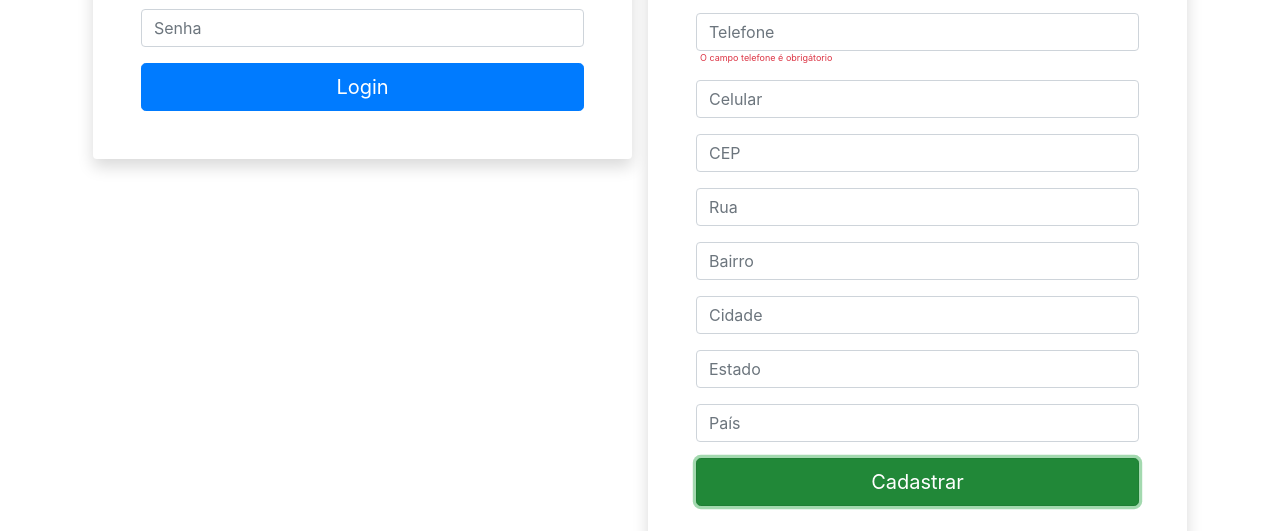
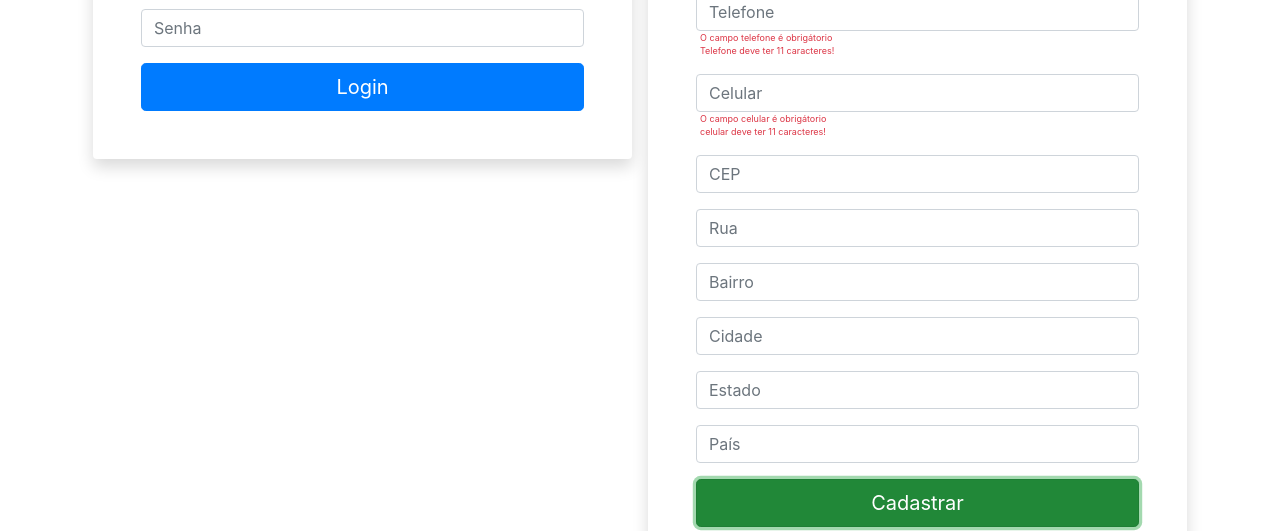
Before and after one commit to matheusilveiraw/provaagrosys, a plain HTML site: page index.html in a window 1280 px wide. Both pictures are taken after a click on the button "Cadastrar". Shown: the part 386-917 px from the top of the page. Drawn offline with nearby package versions, Linux system fonts and the light colour scheme.

```diff
--- a/index.html
+++ b/index.html
@@ -63,7 +63,8 @@
                         <p id="errosTelefone" class="text-danger erro-fonte ml-1"></p>
                     </div>
                     <div class="mb-3">
-                        <input type="number" class="form-control mb-3" id="celular" placeholder="Celular">
+                        <input type="number" class="form-control" id="celular" placeholder="Celular">
+                        <p id="errosCelular" class="text-danger erro-fonte ml-1"></p>
                     </div>
                     <div class="mb-3">
                         <input type="number" class="form-control mb-3" id="cep" placeholder="CEP">
--- a/script.js
+++ b/script.js
@@ -1,7 +1,6 @@
 function validarDadosParaCadastro() {
     // Coletando os valores dos inputs
 
-    let telefone = document.getElementById('telefone').value;
     let celular = document.getElementById('celular').value;
     let cep = document.getElementById('cep').value;
     let rua = document.getElementById('rua').value;
@@ -17,6 +16,7 @@
     validarCPF();
     validarDataNascimento();
     validarTelefone();
+    validarCelular();
 
 
     console.log(dataNascimento);
@@ -192,7 +192,38 @@
     if (telefone.match(apenasNumeros)) {
         errosCpf.push("Não é permitido caracteres especiais e letras no campo telefone.");
     }
+
+    if (telefone.length != 8) {
+        errosTelefone.push("Telefone deve ter 11 caracteres!");
+    }
+
+
     if (errosTelefone.length > 0) {
         document.getElementById('errosTelefone').innerHTML = errosTelefone.join("<br>");
     }
 }
+
+function validarCelular() {
+    let celular = document.getElementById('celular').value;
+    let errosCelular = [];
+    const apenasNumeros = /[^0-9 ]/g;
+
+    document.getElementById('errosCelular').innerHTML = "";
+
+    if (celular === "") {
+        errosCelular.push("O campo celular é obrigátorio");
+    }
+
+    if (celular.match(apenasNumeros)) {
+        errosCpf.push("Não é permitido caracteres especiais e letras no campo celular.");
+    }
+
+    if (celular.length != 8) {
+        errosCelular.push("celular deve ter 11 caracteres!");
+    }
+
+
+    if (errosCelular.length > 0) {
+        document.getElementById('errosCelular').innerHTML = errosCelular.join("<br>");
+    }
+}
```
